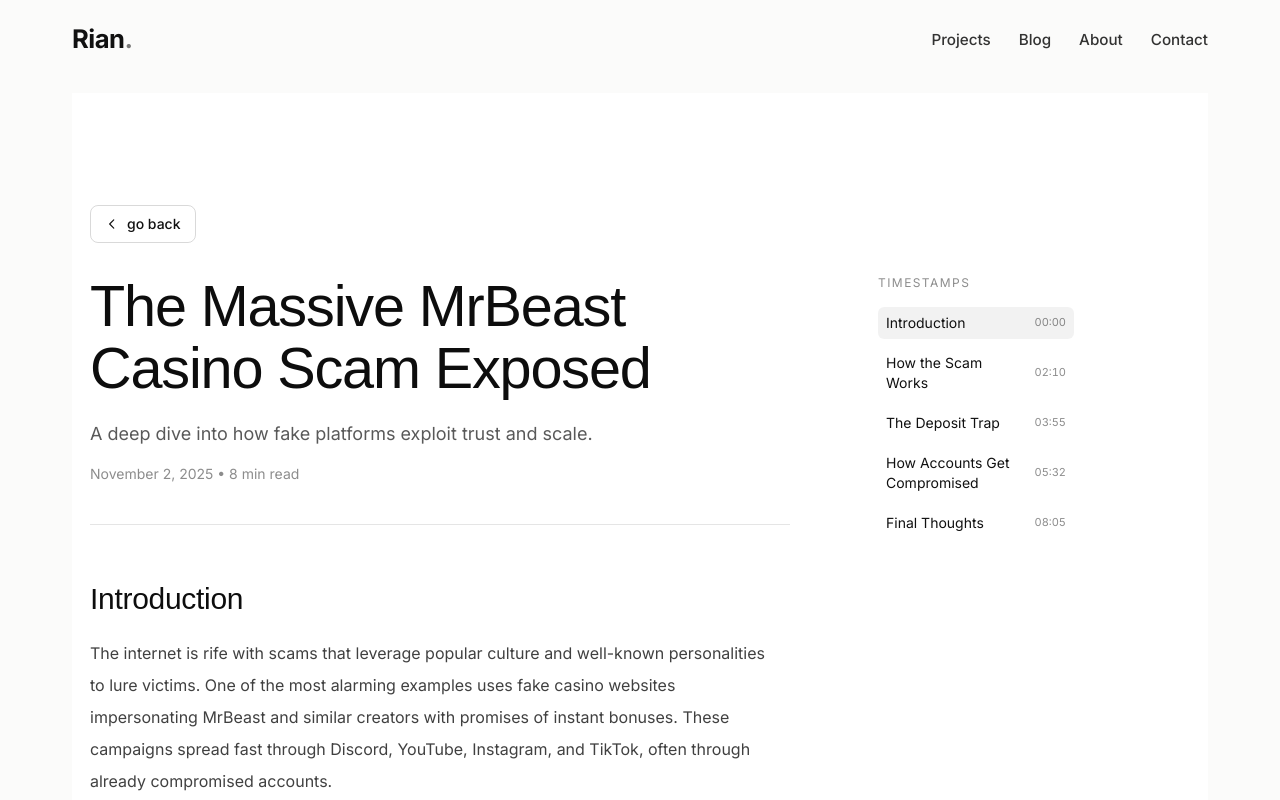
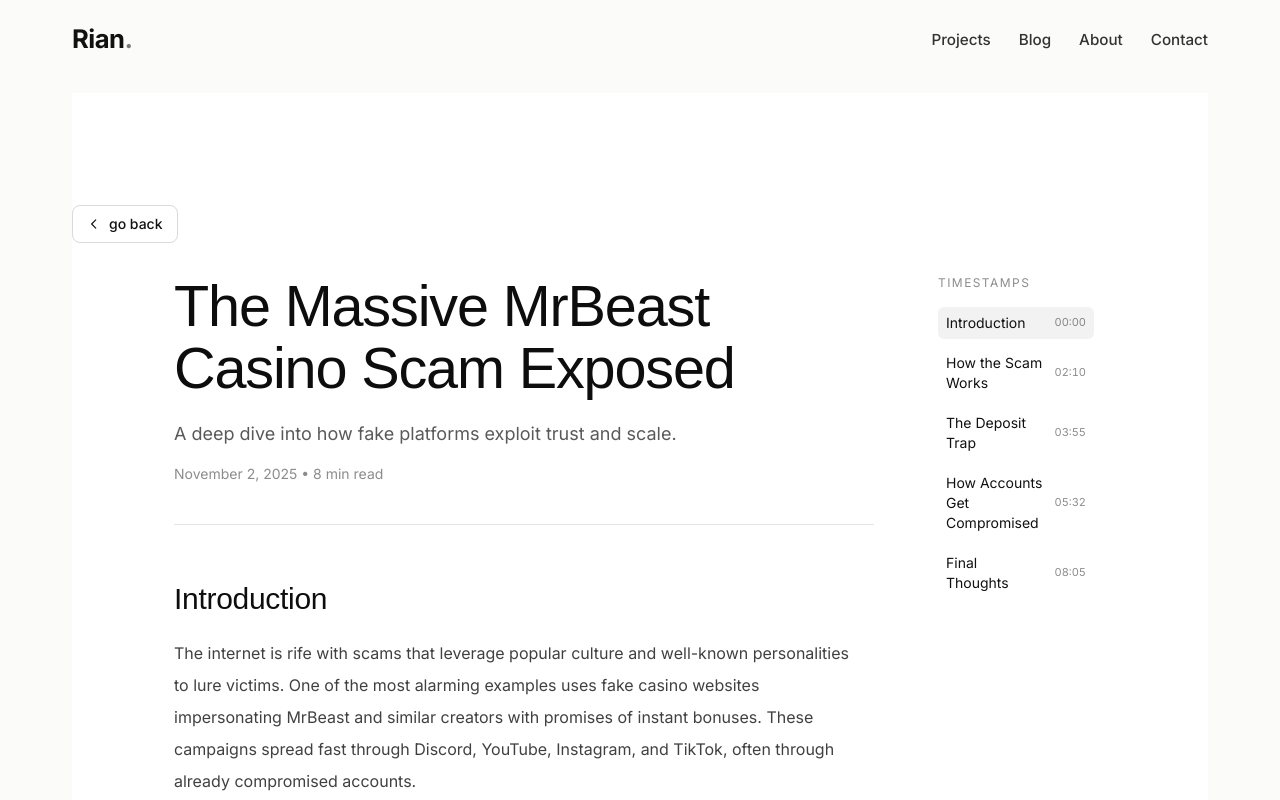
Before and after one commit to anvikaraina/Minimalist-Portfolio, a Next.js app: page /blogs/massive-mr-beast-casino-scam-exposed in a window 1280 px wide. Shown: the top 800 px of the page. Built offline with nearby package versions, Linux system fonts and the light colour scheme; a web font is replaced by a local one.

Commit message:
Flatten blog article layout and narrow timestamp column

```diff
--- a/components/BlogArticle.tsx
+++ b/components/BlogArticle.tsx
@@ -74,8 +74,8 @@
   }, [sectionIds]);
 
   return (
-    <article className="bg-white px-4 pb-16 pt-24 sm:pt-28">
-      <div className="mx-auto w-full max-w-[1100px]">
+    <article className="bg-white pb-16 pt-24 sm:pt-28">
+      <div className="w-full">
         <Link
           href="/blogs"
           className="inline-flex items-center gap-2 rounded-lg border border-black/15 px-3.5 py-2 text-sm font-medium text-black/75 transition-colors hover:bg-black/[0.03]"
@@ -86,8 +86,8 @@
           go back
         </Link>
 
-        <div className="mt-8 grid gap-16 lg:grid-cols-[minmax(0,700px)_minmax(170px,220px)]">
-          <div>
+        <div className="mx-auto mt-8 flex w-full max-w-[980px] gap-10 px-4 sm:px-6">
+          <div className="min-w-0 max-w-[700px] flex-1">
             <header className="mb-14 border-b border-black/10 pb-10">
               <h1 className="font-[family-name:var(--font-stix)] text-[clamp(2rem,4.8vw,3.6rem)] font-normal leading-[1.08] tracking-[-0.02em] text-black/95">
                 The Massive MrBeast Casino Scam Exposed
@@ -158,7 +158,7 @@
             </div>
           </div>
 
-          <aside className="hidden lg:block">
+          <aside className="hidden xl:block w-[180px] shrink-0">
             <div className="sticky top-24 ml-4 pl-2">
               <p className="text-xs uppercase tracking-[0.12em] text-black/45">Timestamps</p>
               <nav className="mt-4" aria-label="Blog table of contents">
```
